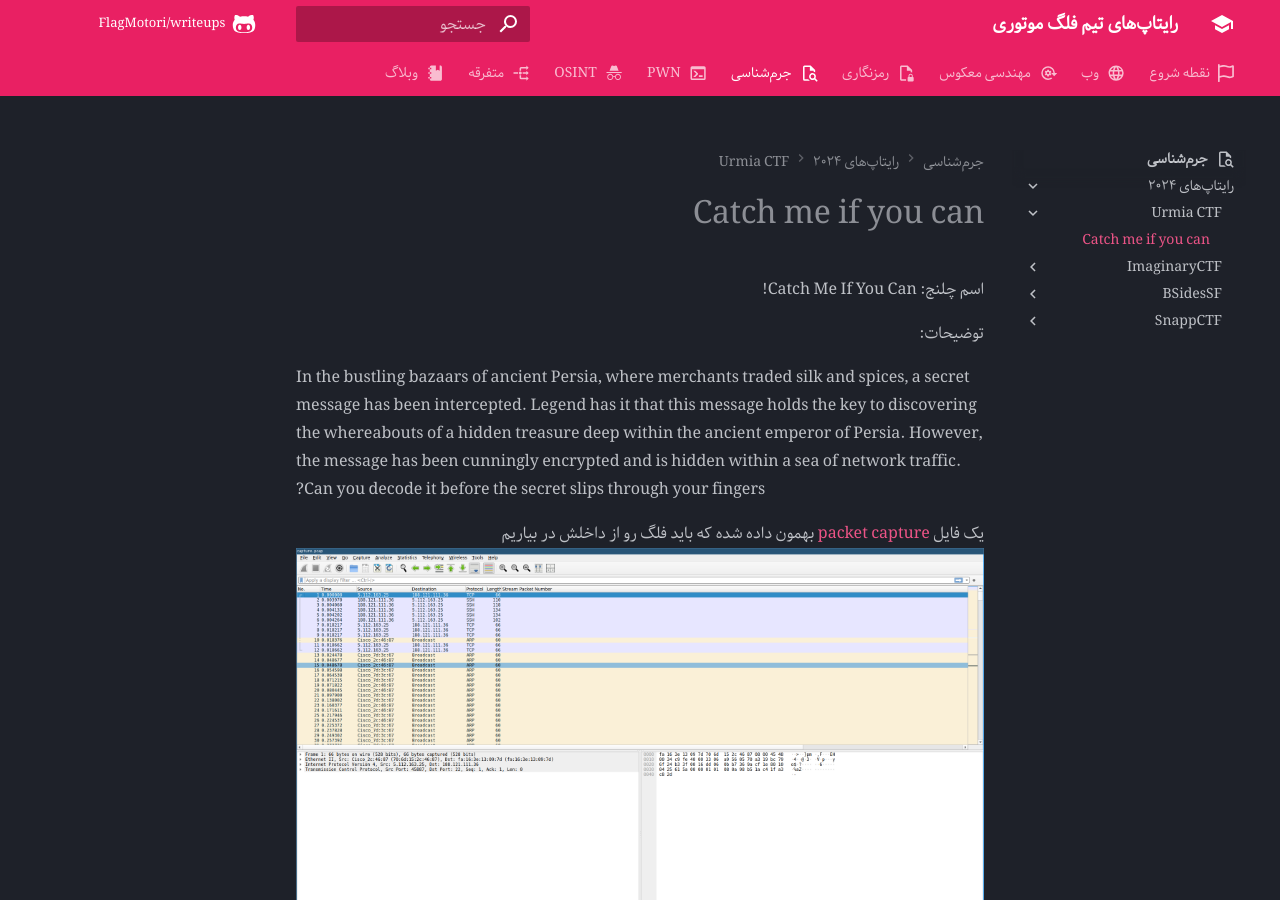
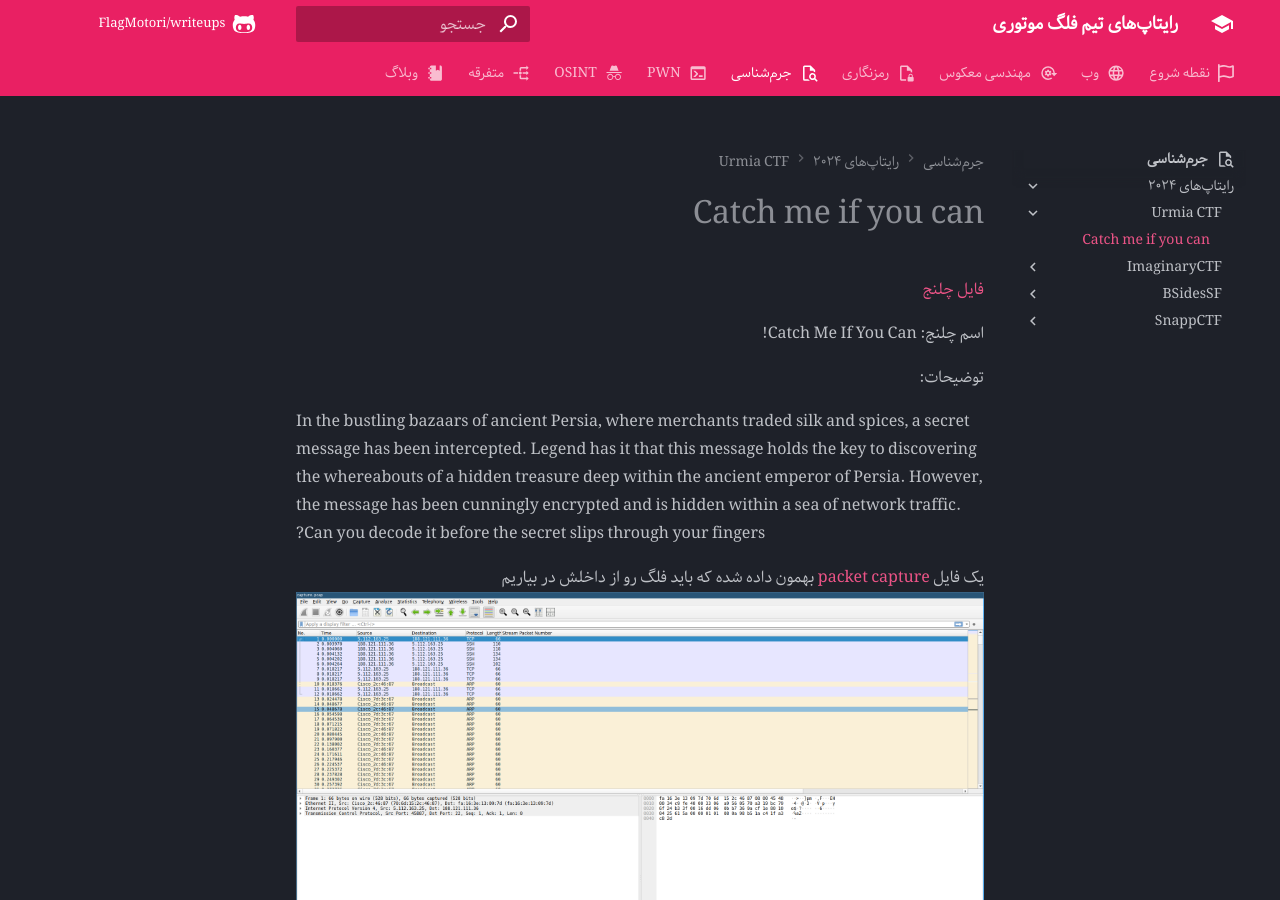
Before and after one commit to FlagMotori/writeups, an MkDocs documentation site: the page built from docs/forensic/writeups/2024/Urmia-CTF/catch-me-if-you-can.md, in a window 1280 px wide and 900 px high. Built offline with MkDocs 1.6.1 and Material for MkDocs 9.7.7, drawn with Linux system fonts in a browser that asks for light colours; emoji names are drawn with the system emoji font; comment, search, counter and statistics services are not loaded.

Commit message:
add challenge file

```diff
--- a/docs/forensic/writeups/2024/Urmia-CTF/catch-me-if-you-can.md
+++ b/docs/forensic/writeups/2024/Urmia-CTF/catch-me-if-you-can.md
@@ -1,3 +1,6 @@
+[فایل چلنج
+](catch-me-if-you-can-files/capture.zip)
+
 اسم چلنج:
 Catch Me If You Can!
 
```
Also changed, not shown: 1 other file.
